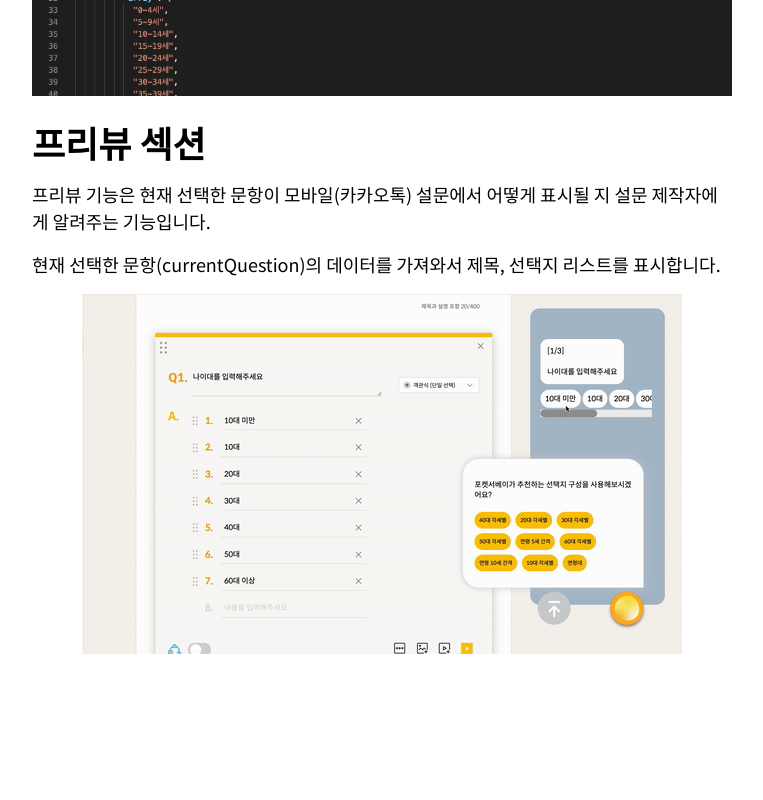
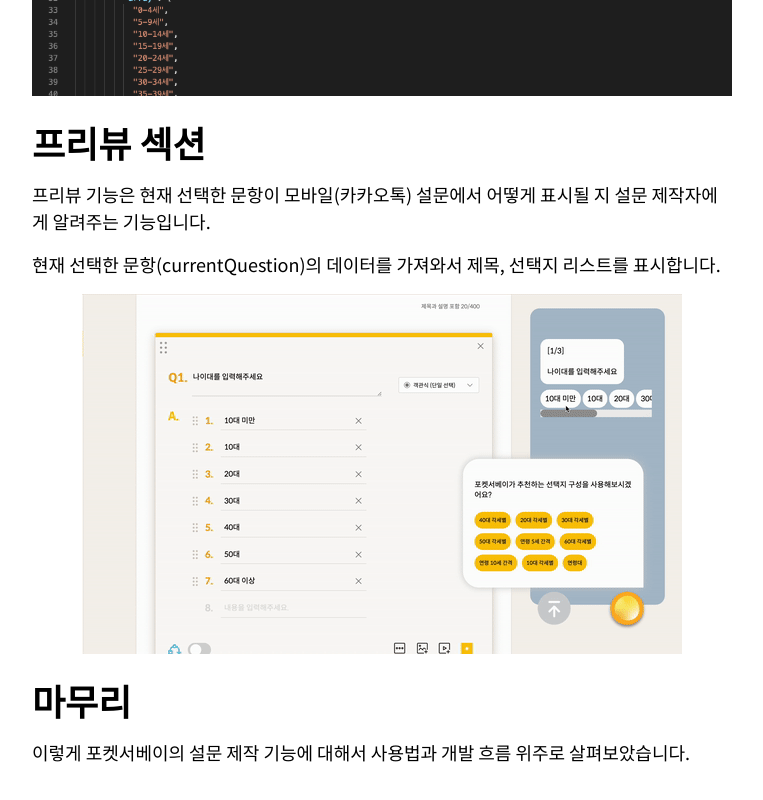
Before and after one commit to jodnddus/blog, a Gatsby site: page /survey-builder-project/ in a window 1280 px wide. Shown: the part 8707-9507 px from the top of the page, without its empty margins (258-1021 px from the left). Before the commit the page ends 9441 px from the top, so only its background shows below. Built offline with nearby package versions, Linux system fonts and the light colour scheme; Gatsby itself is replaced by a stand-in of ours; some packages are replaced by stand-ins of ours.

Commit message:
마무리 문장 추가

```diff
--- a/posts/survey-builder-project.md
+++ b/posts/survey-builder-project.md
@@ -175,3 +175,7 @@ const Question = () => {
 현재 선택한 문항(currentQuestion)의 데이터를 가져와서 제목, 선택지 리스트를 표시합니다.
 
 ![프리뷰 컴포넌트](../static/images/builder-preview.gif)
+
+# 마무리
+
+이렇게 포켓서베이의 설문 제작 기능에 대해서 사용법과 개발 흐름 위주로 살펴보았습니다.
```
